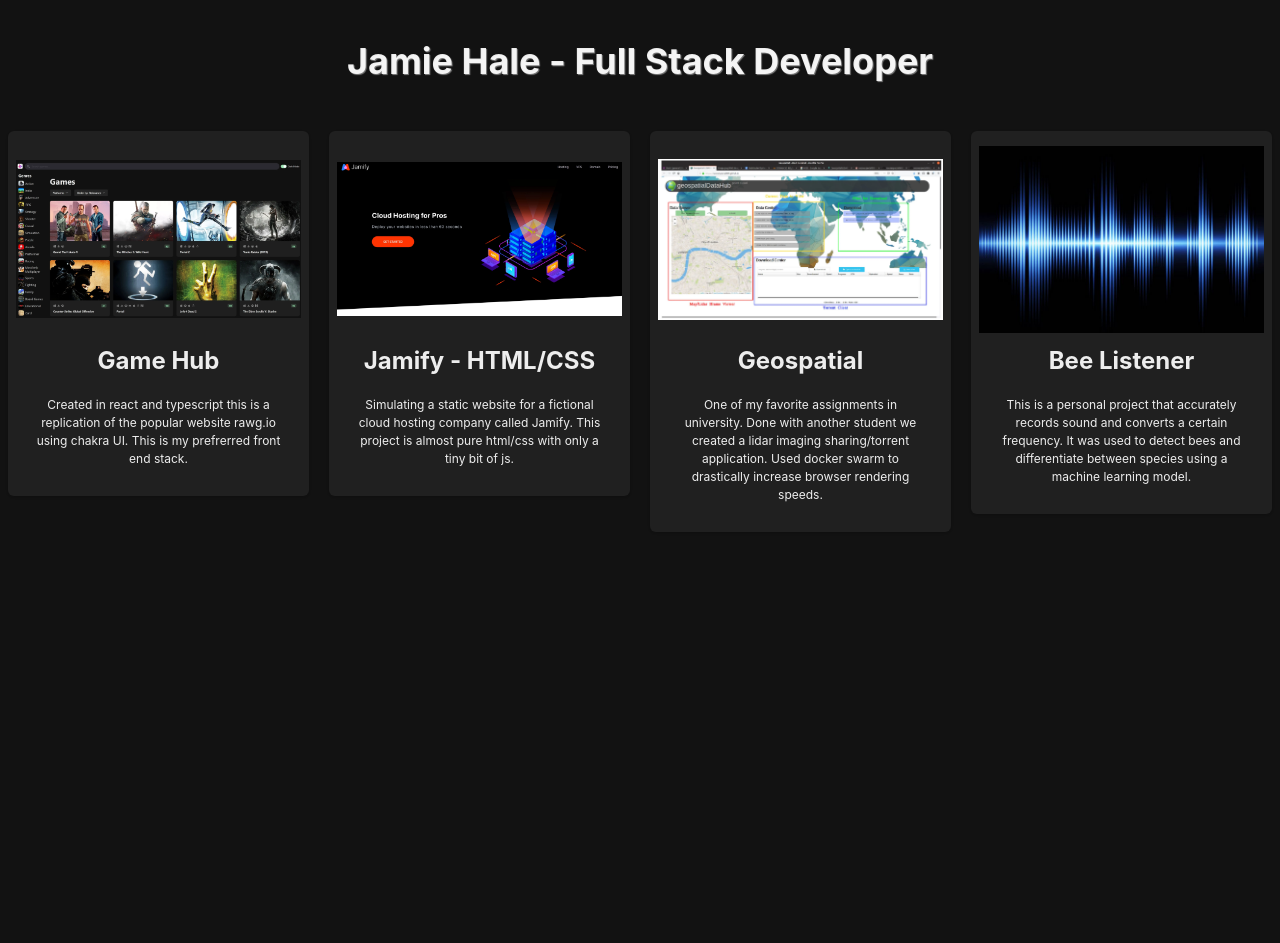
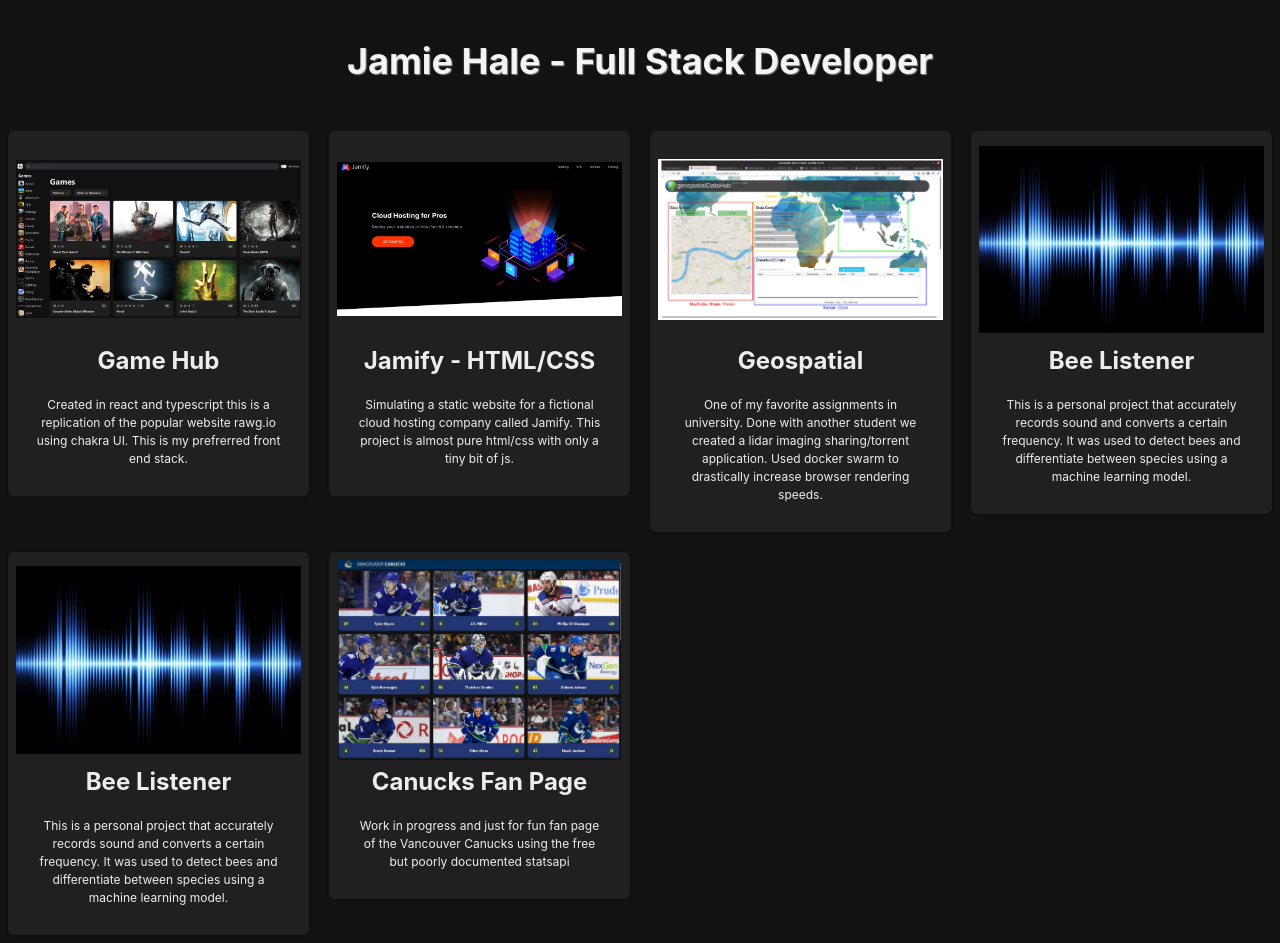
Before and after one commit to jamshale/portfolio, a React (Vite) app: page / in a window 1280 px wide. Before the commit the page ends 800 px from the top, so only its background shows below. Built offline with nearby package versions, Linux system fonts and the light colour scheme.

Commit message:
Add hockey hub to home page

```diff
--- a/src/components/ProjectGrid.tsx
+++ b/src/components/ProjectGrid.tsx
@@ -4,6 +4,7 @@ import gameHubImg from "../assests/game-hub.webp";
 import jamifyImg from "../assests/jamify.webp";
 import geospatialImg from "../assests/geospatial.webp";
 import frequencyImg from "../assests/frequency.jpg";
+import hockeyHubImg from "../assests/hockey-hub.jpg";
 
 const ProjectGrid = () => {
   return (
@@ -34,6 +35,18 @@ const ProjectGrid = () => {
         description="This is a personal project that accurately records sound and converts a certain frequency. It was used to detect bees and differentiate between species using a machine learning model."
         img={frequencyImg}
       />
+      <ProjectCard
+        to="/bee-listener"
+        heading="Bee Listener"
+        description="This is a personal project that accurately records sound and converts a certain frequency. It was used to detect bees and differentiate between species using a machine learning model."
+        img={frequencyImg}
+      />
+      <ProjectCard
+        to="/hockey-hub"
+        heading="Canucks Fan Page"
+        description="Work in progress and just for fun fan page of the Vancouver Canucks using the free but poorly documented statsapi"
+        img={hockeyHubImg}
+      />
     </SimpleGrid>
   );
 };
```
Also changed, not shown: src/assests/hockey-hub.jpg (added).
